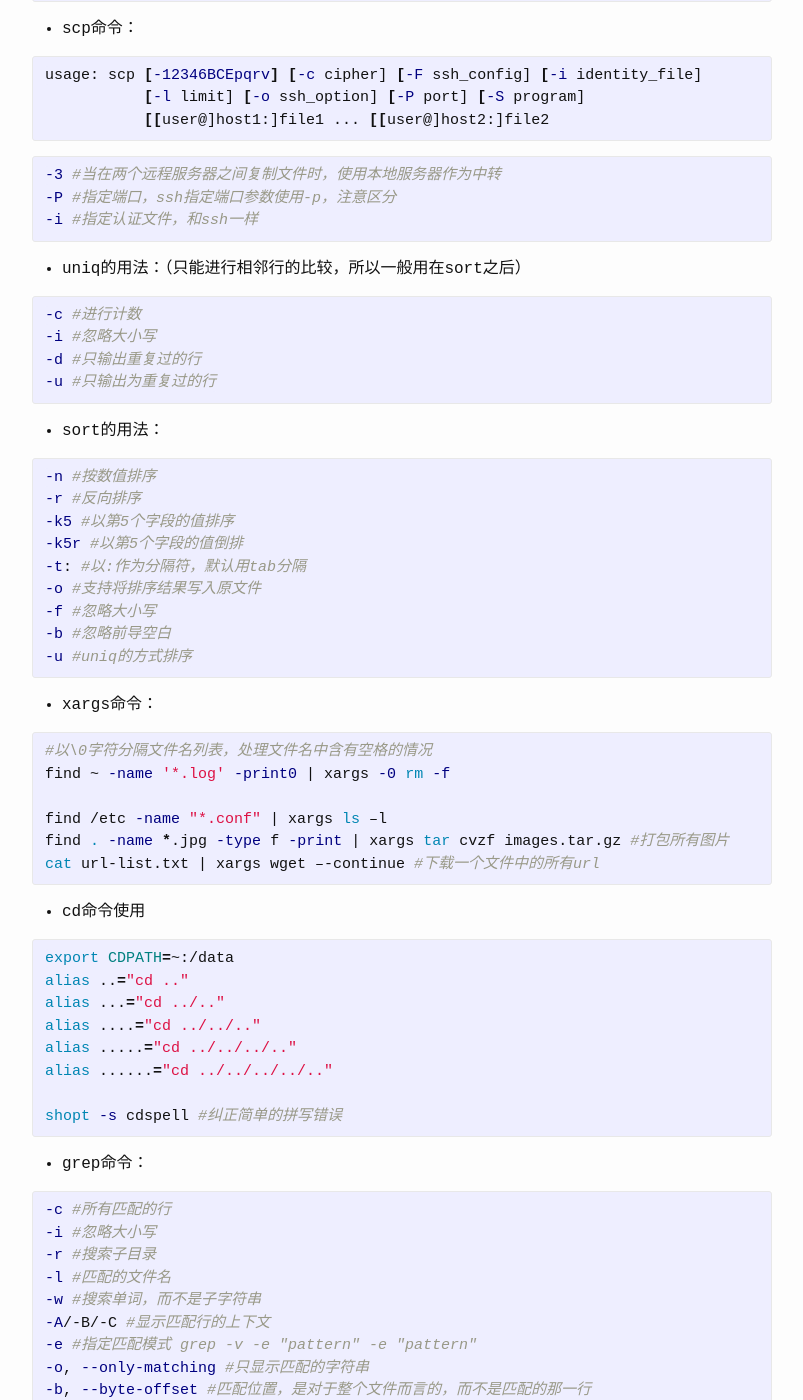
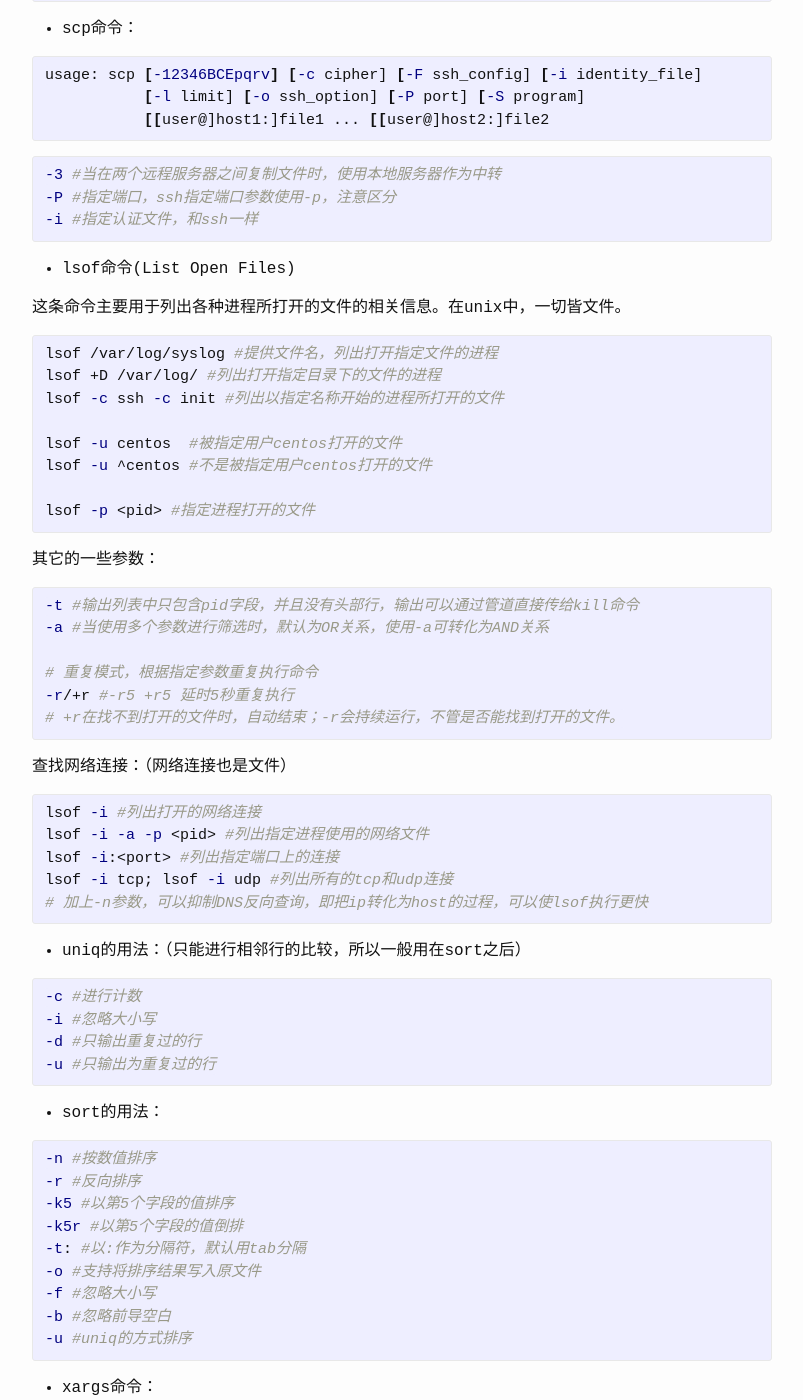
Before and after one commit to lutaoact/lutaoact.github.io, a Jekyll site: the page built from _posts/2016-03-17-linux-skill.markdown, in a window 1280 px wide and 1400 px high, scrolled down 2048 px. Shown: the whole window, without its empty margins (238-1041 px from the left). Built offline with Jekyll 4.4.1, drawn with Linux system fonts in a browser that asks for light colours.

Commit message:
skill: lsof

```diff
--- a/_posts/2016-03-17-linux-skill.markdown
+++ b/_posts/2016-03-17-linux-skill.markdown
@@ -101,6 +101,39 @@ usage: scp [-12346BCEpqrv] [-c cipher] [-F ssh_config] [-i identity_file]
 -3 #当在两个远程服务器之间复制文件时，使用本地服务器作为中转
 -P #指定端口，ssh指定端口参数使用-p，注意区分
 -i #指定认证文件，和ssh一样
+{% endhighlight %}
+
+* lsof命令(List Open Files)
+
+这条命令主要用于列出各种进程所打开的文件的相关信息。在unix中，一切皆文件。
+{% highlight sh %}
+lsof /var/log/syslog #提供文件名，列出打开指定文件的进程
+lsof +D /var/log/ #列出打开指定目录下的文件的进程
+lsof -c ssh -c init #列出以指定名称开始的进程所打开的文件
+
+lsof -u centos  #被指定用户centos打开的文件
+lsof -u ^centos #不是被指定用户centos打开的文件
+
+lsof -p <pid> #指定进程打开的文件
+{% endhighlight %}
+
+其它的一些参数：
+{% highlight sh %}
+-t #输出列表中只包含pid字段，并且没有头部行，输出可以通过管道直接传给kill命令
+-a #当使用多个参数进行筛选时，默认为OR关系，使用-a可转化为AND关系
+
+# 重复模式，根据指定参数重复执行命令
+-r/+r #-r5 +r5 延时5秒重复执行
+# +r在找不到打开的文件时，自动结束；-r会持续运行，不管是否能找到打开的文件。
+{% endhighlight %}
+
+查找网络连接：（网络连接也是文件）
+{% highlight sh %}
+lsof -i #列出打开的网络连接
+lsof -i -a -p <pid> #列出指定进程使用的网络文件
+lsof -i:<port> #列出指定端口上的连接
+lsof -i tcp; lsof -i udp #列出所有的tcp和udp连接
+# 加上-n参数，可以抑制DNS反向查询，即把ip转化为host的过程，可以使lsof执行更快
 {% endhighlight %}
 
 * uniq的用法：（只能进行相邻行的比较，所以一般用在sort之后）
```
